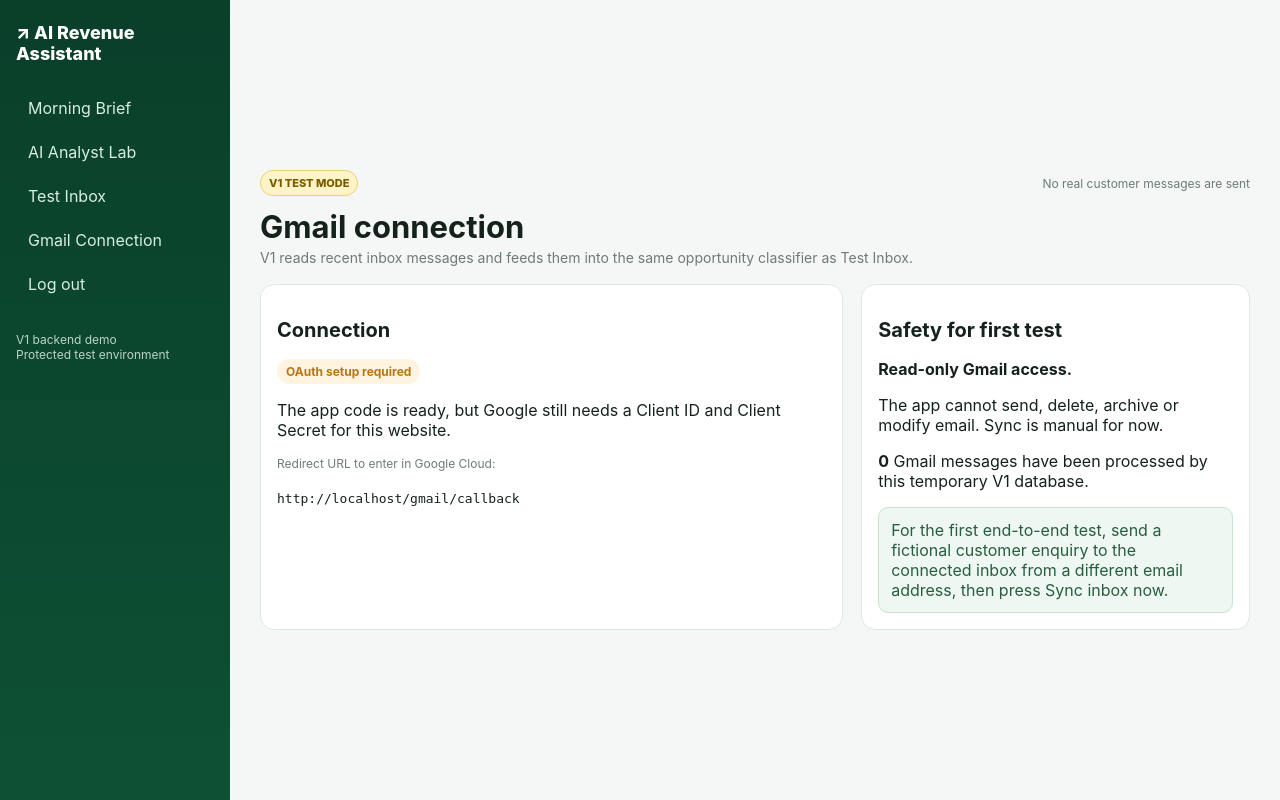
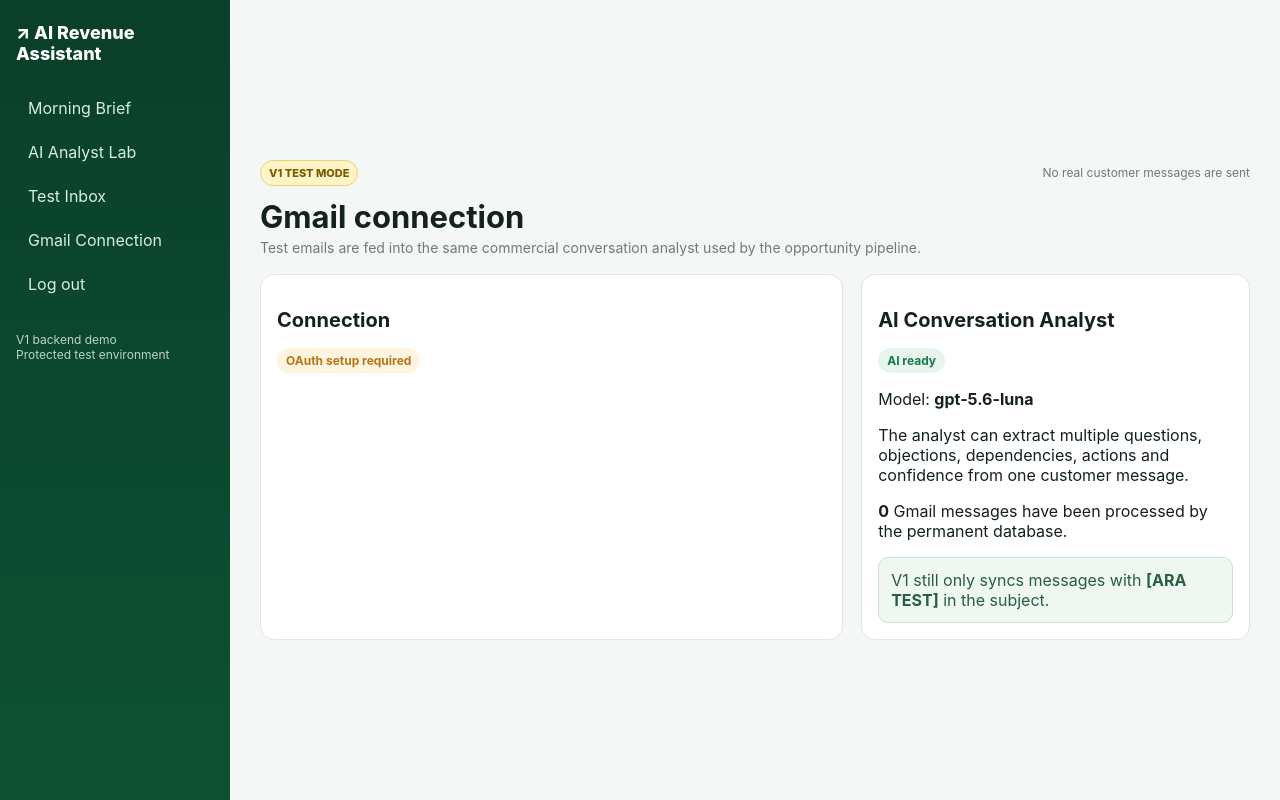
Before and after one commit to paulmcdonagh001-png/ai-revenue-assistant, a Flask app: page /gmail in a window 1280 px wide. Run offline with Flask 3, Linux system fonts and the light colour scheme; the visitor is signed in with stand-in values (Sample User, id 1); data that the repository does not hold is empty; some libraries are stand-ins or nearby versions.

Commit message:
Show AI analyst status on Gmail connection

```diff
--- a/templates/gmail.html
+++ b/templates/gmail.html
@@ -1,20 +1,28 @@
 {% extends "layout.html" %}{% block content %}
-<h1>Gmail connection</h1><div class="sub">V1 reads recent inbox messages and feeds them into the same opportunity classifier as Test Inbox.</div>
+<h1>Gmail connection</h1><div class="sub">Test emails are fed into the same commercial conversation analyst used by the opportunity pipeline.</div>
 {% if message %}<div class="notice" style="margin-top:16px">{{message}}</div>{% endif %}
 <div class="grid2" style="margin-top:18px">
 <div class="card"><h2>Connection</h2>
 {% if not configured %}
 <p><span class="pill amber">OAuth setup required</span></p>
-<p>The app code is ready, but Google still needs a Client ID and Client Secret for this website.</p>
-<p class="small">Redirect URL to enter in Google Cloud:</p><p><code>{{ request.url_root.rstrip('/') }}/gmail/callback</code></p>
 {% elif connection %}
 <p><span class="pill green">Connected</span></p><p><b>{{connection.email}}</b></p><p class="small">Last token update: {{connection.updated_at}}</p>
 <form method="post" action="/gmail/sync"><button class="btn primary" type="submit">Sync inbox now</button></form>
 <form method="post" action="/gmail/disconnect" style="margin-top:10px"><button class="btn" type="submit">Disconnect</button></form>
 {% else %}
-<p><span class="pill blue">Ready to connect</span></p><p>Google OAuth is configured. Connect a test Gmail inbox to continue.</p><a class="btn primary" href="/gmail/connect">Connect Gmail</a>
+<p><span class="pill blue">Ready to connect</span></p><a class="btn primary" href="/gmail/connect">Connect Gmail</a>
 {% endif %}
 </div>
-<div class="card"><h2>Safety for first test</h2><p><b>Read-only Gmail access.</b></p><p>The app cannot send, delete, archive or modify email. Sync is manual for now.</p><p><b>{{processed}}</b> Gmail messages have been processed by this temporary V1 database.</p><div class="notice">For the first end-to-end test, send a fictional customer enquiry to the connected inbox from a different email address, then press Sync inbox now.</div></div>
+<div class="card"><h2>AI Conversation Analyst</h2>
+{% if ai_ready %}
+<p><span class="pill green">AI ready</span></p><p>Model: <b>{{model}}</b></p>
+<p>The analyst can extract multiple questions, objections, dependencies, actions and confidence from one customer message.</p>
+{% else %}
+<p><span class="pill amber">Rules fallback only</span></p>
+<p>The pipeline is working, but <code>OPENAI_API_KEY</code> has not been added yet. Emails will use the simpler fallback classifier until it is.</p>
+{% endif %}
+<p><b>{{processed}}</b> Gmail messages have been processed by the permanent database.</p>
+<div class="notice">V1 still only syncs messages with <b>[ARA TEST]</b> in the subject.</div>
+</div>
 </div>
 {% endblock %}
```
